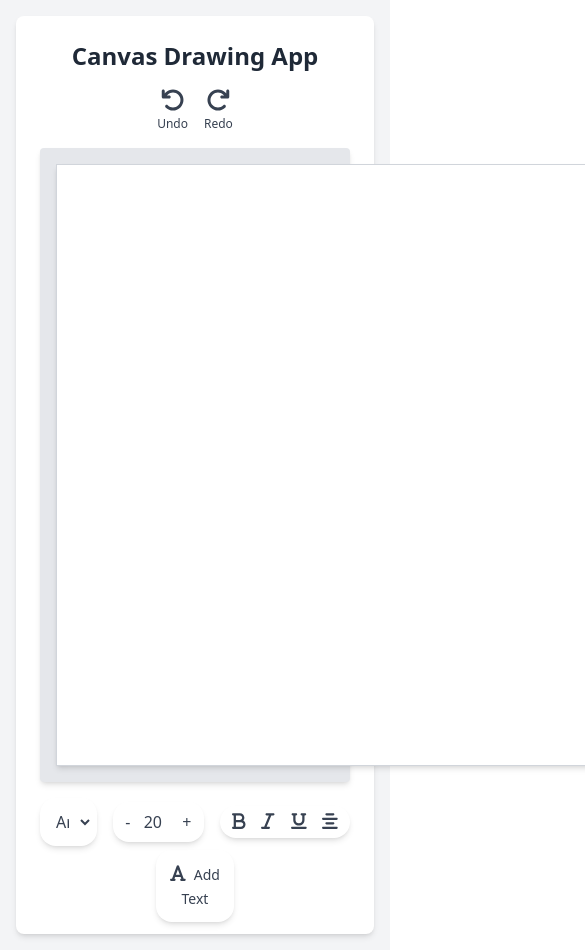
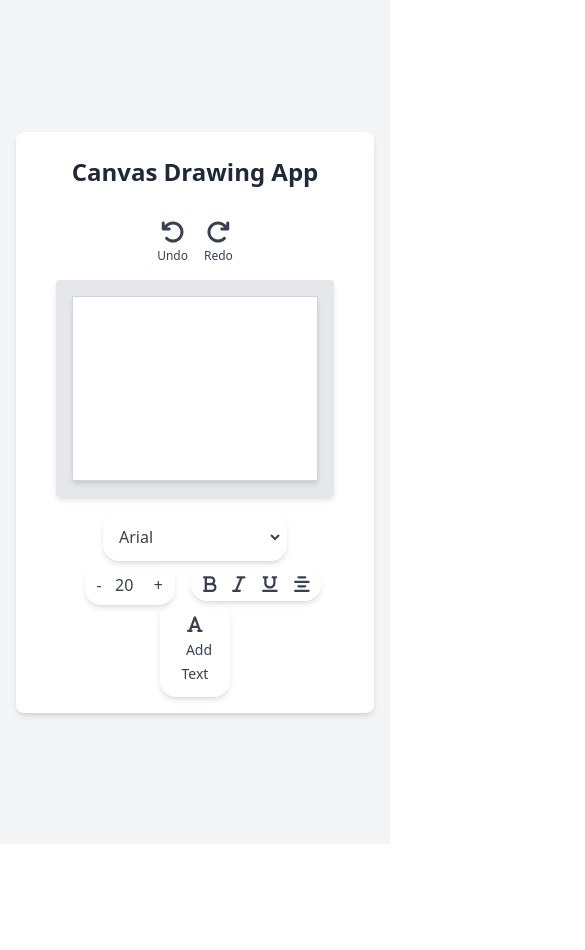
Before and after one commit to shashankxrm/canvas-assignment, a React (Create React App) app: page / in a window 390 px wide. Shown: the top 950 px of the page, 585 px wide, since content can reach past the window. After the commit the page ends 844 px from the top, so only its background shows below. Built offline with nearby package versions, Linux system fonts and the light colour scheme.

Commit message:
responsive

```diff
--- a/src/components/CanvasApp.jsx
+++ b/src/components/CanvasApp.jsx
@@ -39,7 +39,7 @@ const CanvasApp = () => {
     }
   }, [text, font, fontSize, textPosition, textStyles, textAlign]);
 
-  const handleMouseDown = (e) => {
+  const handleMouseDown = () => {
     setIsDragging(true);
   };
 
@@ -126,7 +126,7 @@ const CanvasApp = () => {
   };
 
   return (
-    <div className="space-y-4">
+    <div className="space-y-4 p-4">
       <UndoRedo onUndo={undo} onRedo={redo} />
       <div className="bg-gray-200 p-4 rounded shadow-md">
         <canvas
@@ -136,10 +136,10 @@ const CanvasApp = () => {
           onMouseDown={handleMouseDown}
           onMouseUp={handleMouseUp}
           onMouseMove={handleMouseMove}
-          className="bg-white border border-gray-300 shadow-md"
+          className="bg-white border border-gray-300 shadow-md w-full h-auto"
         />
       </div>
-      <div className="flex justify-center space-x-4 mt-4">
+      <div className="flex flex-wrap justify-center space-x-4 mt-4">
         <FontDropdown font={font} onChangeFont={changeFont} className="w-35 h-12 flex items-center" />
         <FontSizeControl fontSize={fontSize} onIncrement={() => changeFontSize(1)} onDecrement={() => changeFontSize(-1)} onFontSizeChange={handleFontSizeChange} className="w-22 h-12 flex items-center" />
         <FontStyleToolbar textStyles={textStyles} toggleTextStyle={toggleTextStyle} toggleTextAlign={toggleTextAlign} className="w-35 h-12 flex items-center" />
```
